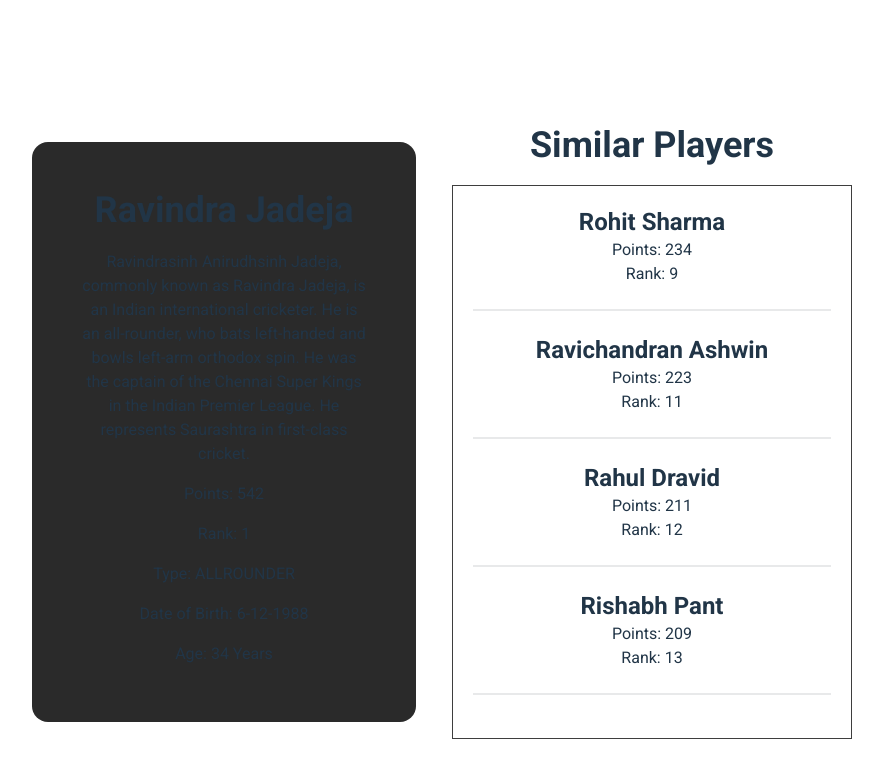
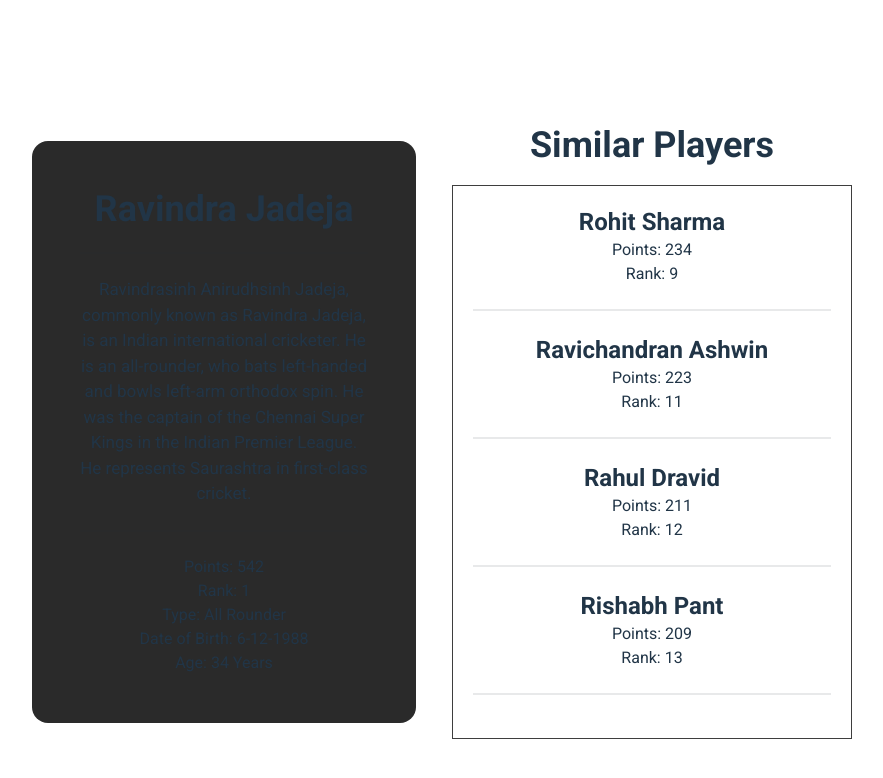
Before and after one commit to nishant-666/Nirmata-Assignment, a React (Vite) app: page / in a window 1280 px wide. Both pictures are taken after a click on the element "Ravindra Jadeja". Shown: the top 778 px of the page, without its empty margins (190-1073 px from the left). Built offline with nearby package versions, Linux system fonts and the light colour scheme.

Commit message:
Even more Refactoring and Styling

```diff
--- a/src/API/players.ts
+++ b/src/API/players.ts
@@ -3,8 +3,8 @@ const players = [
     id: "_1",
     name: "Virat Kohli",
     description:
-      "Virat Kohli is an Indian international cricketer and the former captain of the Indian national cricket team who plays as a right-handed batsman for Royal Challengers Bangalore in the IPL and for the Delhi in Indian domestic cricket.",
-    type: "batsman",
+      "Virat Kohli is an Indian international cricketer and the former captain of the Indian national cricket team who plays as a right-handed Batsman for Royal Challengers Bangalore in the IPL and for the Delhi in Indian domestic cricket.",
+    type: "Batsman",
     points: 282,
     dob: 594691200000,
   },
@@ -13,7 +13,7 @@ const players = [
     name: "Rohit Sharma",
     description:
       "Rohit Gurunath Sharma, is an Indian international cricketer and the current captain of India men’s cricket team in all formats. Considered one of the best batsmen of his generation and one of greatest opening batters of all time, Sharma is known for his timing, elegance, six-hitting abilities and leadership skills.",
-    type: "bowler",
+    type: "Bowler",
     points: 234,
     dob: 546739200000,
   },
@@ -22,7 +22,7 @@ const players = [
     name: "Sachin Tendulkar",
     description:
       "Sachin Ramesh Tendulkar, AO is an Indian former international cricketer who captained the Indian national team. He is regarded as one of the greatest batsmen in the history of cricket. He is the all-time highest run-scorer in both ODI and Test cricket with more than 18,000 runs and 15,000 runs, respectively.",
-    type: "allRounder",
+    type: "All Rounder",
     points: 532,
     dob: 104457600000,
   },
@@ -31,7 +31,7 @@ const players = [
     name: "Mahendra Singh Dhoni",
     description:
       "Mahendra Singh Dhoni, commonly known as MS Dhoni, is a former Indian cricketer and captain of the Indian national team in limited-overs formats from 2007 to 2017 and in Test cricket from 2008 to 2014, who plays as a Wicket-keeper-Batsman.",
-    type: "batsman",
+    type: "Batsman",
     points: 344,
     dob: 363312000000,
   },
@@ -40,7 +40,7 @@ const players = [
     name: "Ravindra Jadeja",
     description:
       "Ravindrasinh Anirudhsinh Jadeja, commonly known as Ravindra Jadeja, is an Indian international cricketer. He is an all-rounder, who bats left-handed and bowls left-arm orthodox spin. He was the captain of the Chennai Super Kings in the Indian Premier League. He represents Saurashtra in first-class cricket.",
-    type: "allRounder",
+    type: "All Rounder",
     points: 542,
     dob: 597369600000,
   },
@@ -57,7 +57,7 @@ const players = [
     name: "Ravichandran Ashwin",
     description:
       "Ravichandran Ashwin is an Indian international cricketer who plays for the Indian cricket team. He currently plays for Tamil Nadu in domestic cricket and Rajasthan Royals in the Indian Premier League.",
-    type: "allRounder",
+    type: "All Rounder",
     points: 223,
     dob: 527299200000,
   },
@@ -65,8 +65,8 @@ const players = [
     id: "_8",
     name: "Yuzvendra Chahal",
     description:
-      "Yuzvendra Chahal is an Indian international cricketer who plays for the Indian cricket team in white ball cricket as a leg spin bowler. He plays for Haryana in domestic cricket and Rajasthan Royals in the Indian Premier League. He is a Right-arm leg break bowler.",
-    type: "bowler",
+      "Yuzvendra Chahal is an Indian international cricketer who plays for the Indian cricket team in white ball cricket as a leg spin Bowler. He plays for Haryana in domestic cricket and Rajasthan Royals in the Indian Premier League. He is a Right-arm leg break Bowler.",
+    type: "Bowler",
     points: 230,
     dob: 648691200000,
   },
@@ -75,7 +75,7 @@ const players = [
     name: "Hardik Pandya",
     description:
       "Hardik Himanshu Pandya (born 11 October 1993) is an Indian international cricketer who is the current vice-captain of the Indian cricket team in limited overs. An All-rounder who bats right-handed and bowls right-arm fast-medium, Pandya has played in all 3 formats for India. He also plays for Baroda cricket team in domestic cricket and captains the newly debuted franchise Gujarat Titans in the Indian Premier League (IPL) and led them to their maiden IPL title in the 2022 edition. His elder brother Krunal Pandya is also a cricketer.",
-    type: "allRounder",
+    type: "All Rounder",
     points: 301,
     dob: 750297600000,
   },
@@ -84,7 +84,7 @@ const players = [
     name: "Rishabh Pant",
     description:
       "Rishabh Rajendra Pant (born 4 October 1997) is an Indian international cricketer who plays for the Indian cricket team as a wicket-keeper batter. Having played all formats for India, he is best known for his consistency to score runs in Test cricket. Pant plays for Delhi in domestic cricket and captains Delhi Capitals in the Indian Premier League.[3] He was the vice-captain of the India U-19 team that was runner up at the 2016 Under-19 Cricket World Cup.",
-    type: "wicketKeeper",
+    type: "Wicket Keeper",
     points: 209,
     dob: 875923200000,
   },
@@ -92,8 +92,8 @@ const players = [
     id: "_11",
     name: "Arshdeep Singh",
     description:
-      "Arshdeep Singh (born 5 February 1999) is an Indian professional cricketer who plays for the India national cricket team.[3] In Indian domestic cricket, he plays for Punjab and for Punjab Kings in the Indian Premier League. Arshdeep is a left-arm medium-fast bowler and left-handed lower order batter.",
-    type: "bowler",
+      "Arshdeep Singh (born 5 February 1999) is an Indian professional cricketer who plays for the India national cricket team.[3] In Indian domestic cricket, he plays for Punjab and for Punjab Kings in the Indian Premier League. Arshdeep is a left-arm medium-fast Bowler and left-handed lower order batter.",
+    type: "Bowler",
     points: 301,
     dob: 918172800000,
   },
@@ -101,8 +101,8 @@ const players = [
     id: "_12",
     name: "Suryakumar Yadav",
     description:
-      "Suryakumar Ashok Yadav (born 14 September 1990) is an Indian International Cricketer. A right-handed batsman, he plays for Mumbai Indians in the Indian Premier League and for the Mumbai cricket team in Indian domestic cricket.",
-    type: "batsman",
+      "Suryakumar Ashok Yadav (born 14 September 1990) is an Indian International Cricketer. A right-handed Batsman, he plays for Mumbai Indians in the Indian Premier League and for the Mumbai cricket team in Indian domestic cricket.",
+    type: "Batsman",
     points: 276,
     dob: 653270400000,
   },
@@ -110,8 +110,8 @@ const players = [
     id: "_13",
     name: "Axar Patel",
     description:
-      "Akshar Rajeshbhai Patel,[1][2] also spelled as Axar Patel,[3][4] (born 20 January 1994) is an Indian international cricketer who plays for the Indian cricket team in all formats of the game as a bowling All-rounder. He also plays for Gujarat in domestic cricket and for the Delhi Capitals in the Indian Premier League. He is a left-handed batter and slow left-arm orthodox bowler.",
-    type: "allRounder",
+      "Akshar Rajeshbhai Patel,[1][2] also spelled as Axar Patel,[3][4] (born 20 January 1994) is an Indian international cricketer who plays for the Indian cricket team in all formats of the game as a bowling All-rounder. He also plays for Gujarat in domestic cricket and for the Delhi Capitals in the Indian Premier League. He is a left-handed batter and slow left-arm orthodox Bowler.",
+    type: "All Rounder",
     points: 301,
     dob: 759024000000,
   },
--- a/src/components/PlayerDetails.tsx
+++ b/src/components/PlayerDetails.tsx
@@ -6,7 +6,7 @@ import { useEffect, useState } from "react";
 import useFetchPlayer from "../hooks/useFetchPlayer";
 
 export default function PlayerDetails() {
-  let { playerList } = useFetchPlayer();
+  let { playerList } = useFetchPlayer("");
   let location = useLocation();
   let navigate = useNavigate();
   let { name, description, points, type, rank, dob } = location.state;
@@ -25,6 +25,12 @@ export default function PlayerDetails() {
 
   useEffect(() => {
     similarPlayers();
+
+    window.scrollTo({
+      top: 0,
+      left: 0,
+      behavior: "smooth",
+    });
   }, [playerList, name]);
   return (
     <div className="playerDetailsComponent">
@@ -46,23 +52,28 @@ export default function PlayerDetails() {
             <div className="hero-content text-center">
               <div className="max-w-md">
                 <h1 className="text-4xl font-bold player-name">{name}</h1>
+                <div className="flex flex-col w-full">
+                  <div className="divider"></div>
+                </div>
+                <p className="player-description">{description}</p>
+                <div className="flex flex-col w-full">
+                  <div className="divider"></div>
+                </div>
+                <p>Points: {points}</p>
 
-                <p className="py-2 mt-3">{description}</p>
+                <p>Rank: {rank}</p>
 
-                <p className="py-2">Points: {points}</p>
+                {type ? <p>Type: {type}</p> : <></>}
 
-                <p className="py-2">Rank: {rank}</p>
+                <p>{calculateDOB(dob)}</p>
 
-                <p className="py-2">Type: {type?.toUpperCase()}</p>
-
-                <p className="py-2">{calculateDOB(dob)}</p>
-
-                <p className="py-2">Age: {calculateAge(dob)} Years</p>
+                <p>Age: {calculateAge(dob)} Years</p>
               </div>
             </div>
           </div>
         </div>
       </div>
+      {simmilarPlayers.length > 0 ? (
         <div className="card">
           <div className="hero">
             <div className="hero-content text-center">
@@ -81,16 +92,15 @@ export default function PlayerDetails() {
                       rank: "";
                       dob: "";
                     }) => (
-                    <div
-                      key={player.id}
-                      className=""
+                      <div key={player.id} className="">
+                        <h2
                           onClick={() =>
                             navigate("/player-details", {
                               state: player,
                             })
                           }
+                          className="text-2xl font-bold player-name"
                         >
-                      <h2 className="text-2xl font-bold player-name">
                           {player.name}
                         </h2>
                         <p>Points: {player.points}</p>
@@ -110,6 +120,9 @@ export default function PlayerDetails() {
             </div>
           </div>
         </div>
+      ) : (
+        <></>
+      )}
     </div>
   );
 }
--- a/src/components/common/Pagination/index.tsx
+++ b/src/components/common/Pagination/index.tsx
@@ -19,7 +19,6 @@ export default function CommonPagination({
       activePage={currentPage}
       itemsCountPerPage={10}
       totalItemsCount={totalPosts}
-      pageRangeDisplayed={totalPosts}
       onChange={handlePageChange}
       activeClass="pagination-active"
       innerClass="pagination-button"
--- a/src/hooks/useDebounce.ts
+++ b/src/hooks/useDebounce.ts
@@ -5,6 +5,7 @@ function useDebounce(value: string, delay: number) {
 
   useEffect(() => {
     const handler = setTimeout(() => {
+      sessionStorage.setItem("searchQuery", value);
       setDebouncedValue(value);
     }, delay);
 
--- a/src/hooks/usePagination.tsx
+++ /dev/null
@@ -1,5 +0,0 @@
-import React from "react";
-
-export default function usePagination() {
-  return <div>usePagination</div>;
-}
--- a/src/interface/index.tsx
+++ b/src/interface/index.tsx
@@ -1,5 +1,6 @@
 interface CommonInput {
   placeholder: string;
+  searchInput: string;
   onChange: (event: React.ChangeEvent<HTMLInputElement>) => void;
 }
 interface CommonSelect {
--- a/src/pages/styles.css
+++ b/src/pages/styles.css
@@ -89,7 +89,7 @@
   cursor: pointer;
   background-color: #212121;
 
-  transform: scale(1.3);
+  transform: scale(1.1);
 
   z-index: 9999;
 }
@@ -97,3 +97,7 @@
 .player-name:hover {
   color: rgb(255, 255, 255);
 }
+
+.player-description {
+  font-size: 17px;
+}
```
Also changed, not shown: src/components/PlayerCard.tsx (+12 -18 lines), src/components/PlayerList.tsx (+11 -3 lines), src/components/common/CommonInput/index.tsx (+6 -1 lines), src/hooks/useFetchPlayer.ts (+14 -3 lines), src/utils/crickerTypeFilter.ts (added). Lines whose indentation alone changed are shown as unchanged.
